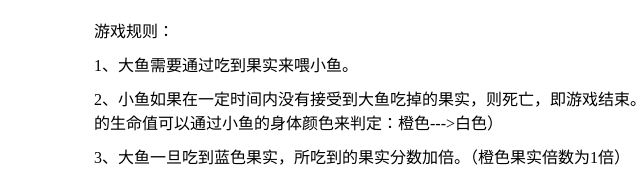
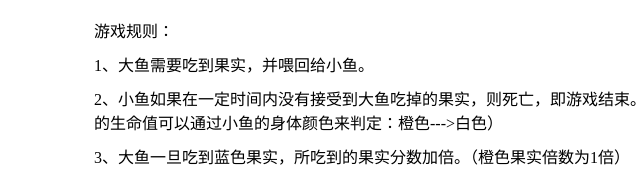
Before and after one commit to CLemonT/task, a plain HTML site: page task18/fishGame.html in a window 1280 px wide. Shown: the part 622-797 px from the top of the page, 246-886 px from the left. Drawn offline with Linux system fonts and the light colour scheme.

Commit message:
fishgame2

```diff
--- a/task18/fishGame.html
+++ b/task18/fishGame.html
@@ -71,7 +71,7 @@
 	</div>
 	<div class="rule">
 		<p>游戏规则：</p>
-		<p>1、大鱼需要通过吃到果实来喂小鱼。</p>
+		<p>1、大鱼需要吃到果实，并喂回给小鱼。</p>
 		<p>2、小鱼如果在一定时间内没有接受到大鱼吃掉的果实，则死亡，即游戏结束。（小鱼的生命值可以通过小鱼的身体颜色来判定：橙色--->白色）</p>
 		<p>3、大鱼一旦吃到蓝色果实，所吃到的果实分数加倍。（橙色果实倍数为1倍）</p>
 	</div>
```
